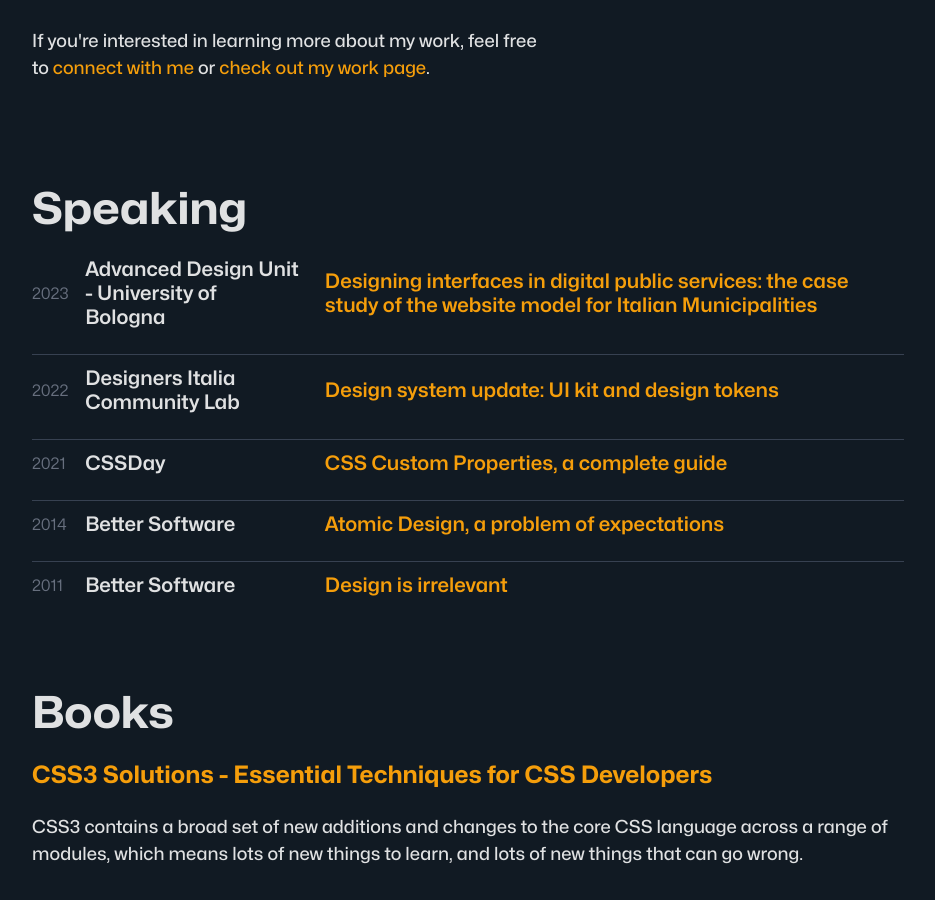
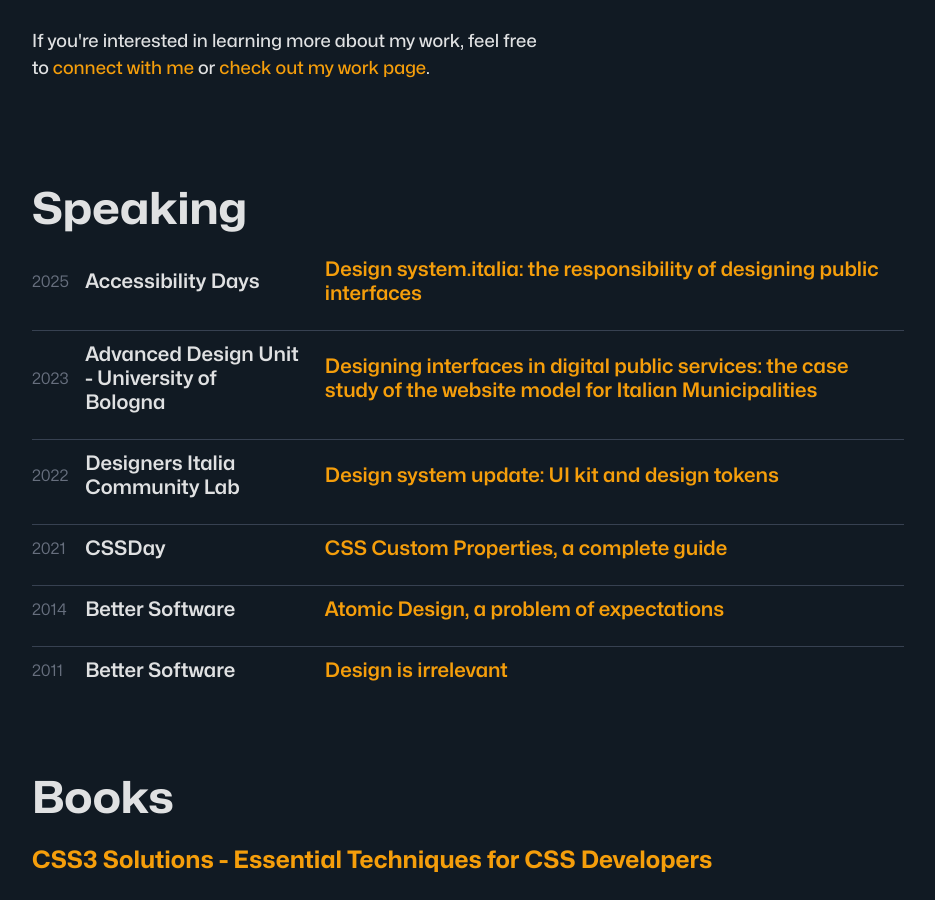
Before and after one commit to zetareticoli/fi, a Jekyll site: the page built from about.html, in a window 1280 px wide and 900 px high, scrolled down 1116 px. Shown: the whole window, without its empty margins (172-1107 px from the left). Built offline with Jekyll 4.4.1, drawn with Linux system fonts in a browser that asks for light colours; some web fonts are replaced.

Commit message:
content: new talk

```diff
--- a/_data/talks.yml
+++ b/_data/talks.yml
@@ -1,3 +1,7 @@
+- title: "Design system.italia: the responsibility of designing public interfaces"
+  year: 2025
+  conf: Accessibility Days
+  url: https://accessibilitydays.it/agenda/event/10
 - title: "Designing interfaces in digital public services: the case study of the website model for Italian Municipalities"
   year: 2023
   conf: Advanced Design Unit - University of Bologna
```
